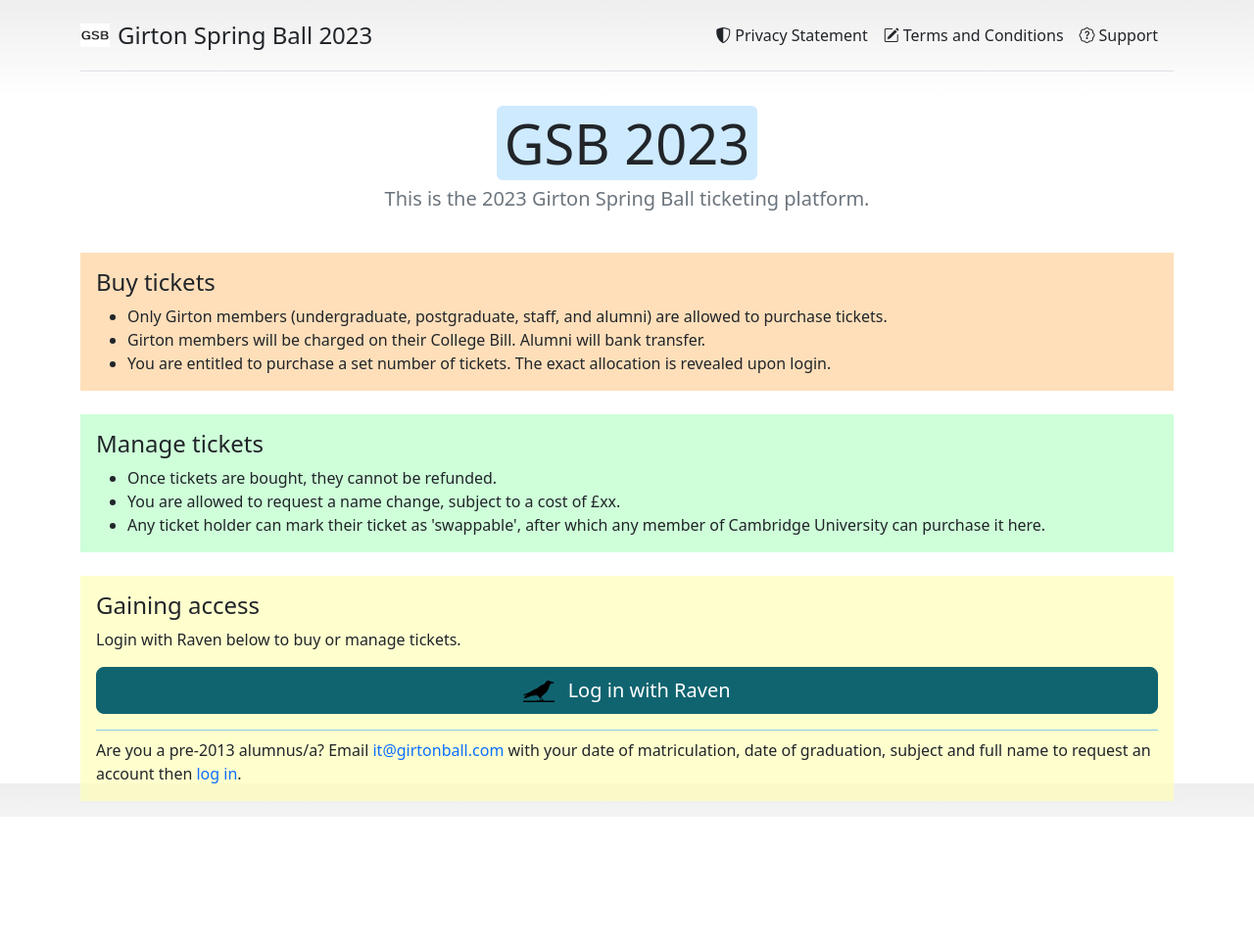
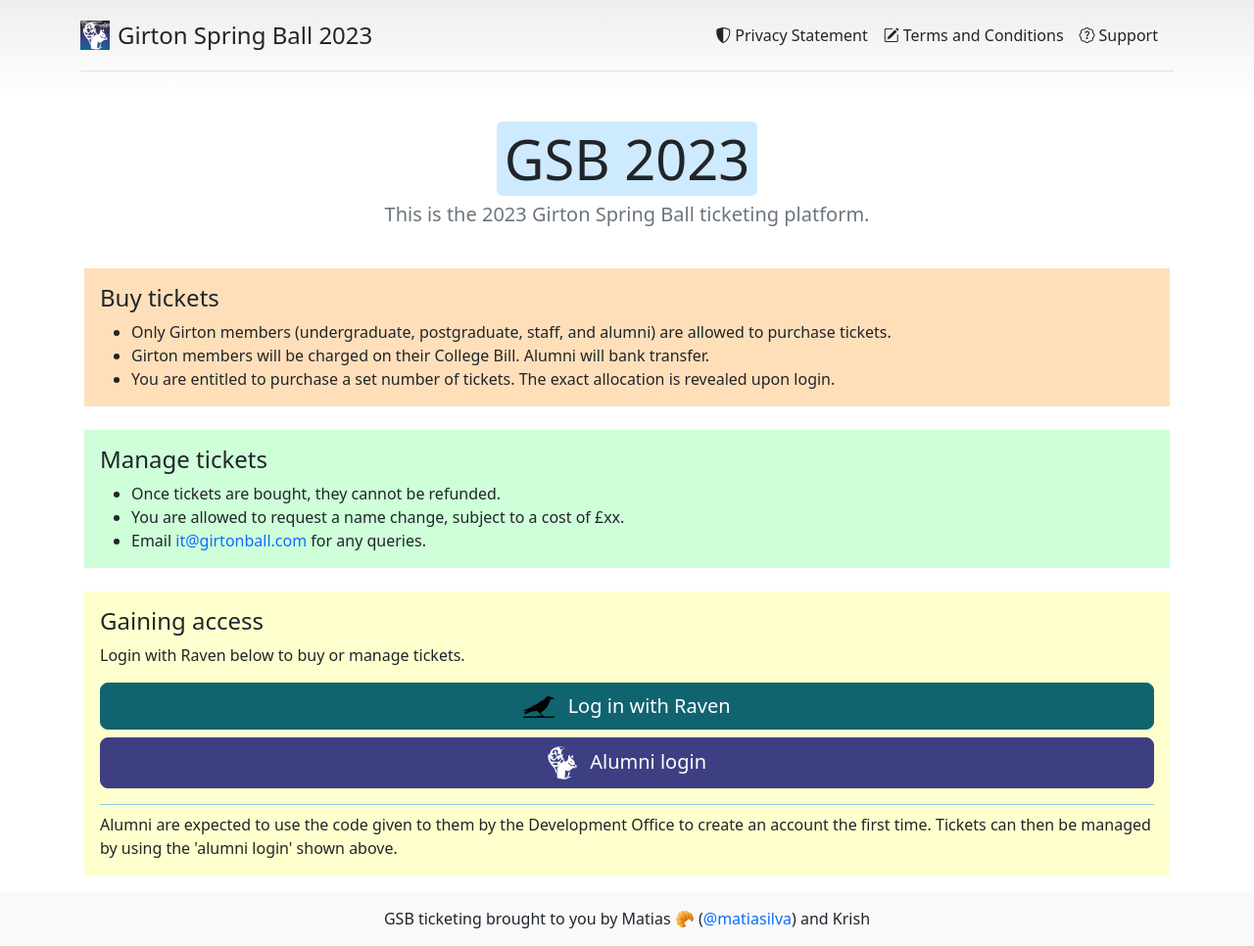
Before and after one commit to matiasilva/gsb-ticketing, a Django app: page / in a window 1280 px wide. Shown: the whole page at 98% size. Before the commit the page ends 829 px from the top, so only its background shows below. Run offline with Django 4.2, Linux system fonts and the light colour scheme; parts of the project's set-up code (start-up, migrations or seed data) failed here and were passed over; some libraries are stand-ins or nearby versions.

Commit message:
New styles, rename guest, small tweaks

```diff
--- a/app/settings/production.py
+++ b/app/settings/production.py
@@ -30,10 +30,10 @@ ADMINS = [
     ('Matias', 'info@matiasilva.com'),
 ]
 
-EMAIL_HOST = 'smtp.srcf.net'
+EMAIL_HOST = 'smtp.zeptomail.eu'
 EMAIL_PORT = 587
 EMAIL_USE_TLS = True
-SERVER_EMAIL = f'{os.environ["EMAIL_HOST_USER"]}@srcf.net'
+SERVER_EMAIL = f'it@girtonball.com'
 
 if 'EMAIL_HOST_USER' in os.environ:
     EMAIL_HOST_PASSWORD = os.environ["EMAIL_HOST_PASSWORD"]
--- a/app/static/style.css
+++ b/app/static/style.css
@@ -3,10 +3,6 @@ body {
   padding-top: 70px;
 }
 */
-
-html {
-  height: 100%;
-}
 
 /* raven button styling */
 
@@ -23,3 +19,17 @@ html {
   --bs-btn-active-bg: #0b464e;
   --bs-btn-active-border-color: #0b464e;
 }
+
+.btn-gsb-alum {
+  --bs-btn-color: var(--bs-white);
+  --bs-btn-bg: rgb(62, 63, 131);
+  --bs-btn-border-color: rgb(62, 63, 131);
+  --bs-btn-border-radius: 0.5rem;
+  --bs-btn-hover-color: var(--bs-white);
+  --bs-btn-hover-bg: #3e3f83;
+  --bs-btn-hover-border-color: #3e3f83;
+  --bs-btn-focus-box-shadow: 0 0 0 0.25rem rgba(62, 63, 131, 0.5);
+  --bs-btn-active-color: var(--bs-btn-hover-color);
+  --bs-btn-active-bg: #373876;
+  --bs-btn-active-border-color: #373876;
+}
--- a/app/templates/base.html
+++ b/app/templates/base.html
@@ -66,13 +66,13 @@
         <header class='container my-3'>
             <div class="d-flex flex-column flex-lg-row align-items-center pb-3 mb-4 border-bottom">
                 <a href="/" class="d-flex align-items-center text-dark text-decoration-none">
-                    <img src="{% static 'favicon-32x32.png' %}" width="30" height="24" class="d-inline-block align-text-top me-2">
+                    <img src="{% static 'android-chrome-192x192.png' %}" width="30" height="30" class="d-inline-block align-text-top me-2">
                     <span class="fs-4">Girton Spring Ball 2023</span>
                 </a>
 
                 <nav class="d-inline-flex mt-2 mt-md-0 ms-lg-auto">
-                    <a class="me-3 py-2 text-dark" href="{% url 'privacy'%}"><i class="bi bi-shield-shaded me-1"></i>Privacy Statement</a>
-                    <a class="me-3 py-2 text-dark" href="{% url 'terms'%}"><i class="bi bi-pencil-square me-1"></i>Terms and Conditions</a>
+                    <a class="me-3 py-2 text-dark" href="https://girtonball.com/legal.html"><i class="bi bi-shield-shaded me-1"></i>Privacy Statement</a>
+                    <a class="me-3 py-2 text-dark" href="https://girtonball.com/legal.html"><i class="bi bi-pencil-square me-1"></i>Terms and Conditions</a>
                     <a class="me-3 py-2 text-dark" href="https://www.girtonball.com#support"><i class="bi bi-patch-question me-1"></i>Support</a>
                     {% if user.is_authenticated %}
                         <a class="py-2 text-dark" href="{% url 'raven_logout' %}"><i class="bi bi-box-arrow-left me-1"></i>Log out</a>
@@ -91,7 +91,10 @@
                 </div>
             {% endfor %}
         {% endif %}
-        <main class="container mb-3 pb-3">{% block main %}{% endblock %}</main>
+        <main class="container mb-3 p-3 pb-0">{% block main %}{% endblock %}</main>
+        <footer class="text-center bg-light p-3">
+            <p class="mb-0">GSB ticketing brought to you by Matias 🥐 (<a href="https://www.github.com/matiasilva">@matiasilva</a>) and Krish</p>
+        </footer>
         <!-- lazy load JS -->
         {% block scripts %} {% endblock %}
     </body>
--- a/app/templates/index.html
+++ b/app/templates/index.html
@@ -31,7 +31,7 @@
         <ul class="mb-0">
             <li>Once tickets are bought, they cannot be refunded.</li>
             <li>You are allowed to request a name change, subject to a cost of £xx.</li>
-            <li>Any ticket holder can mark their ticket as 'swappable', after which any member of Cambridge University can purchase it here.</li>
+            <li>Email<a href="mailto:it@girtonball.com"> it@girtonball.com</a> for any queries.</li>
         </ul>
     </div>
 
@@ -51,8 +51,20 @@
 
                 Log in with Raven
             </a>
+            <a
+                href="{% url 'login_manual' %}"
+                class="btn btn-lg btn-gsb-alum w-100 mb-2"
+            >
+                <img
+                    src="{% static 'images/squirrel.png' %}"
+                    class="me-2"
+                    style="width: 30px"
+                />
+
+                Alumni login
+            </a>
         </div>
-        <p class="mb-0">Are you a pre-2013 alumnus/a? Email<a href="mailto:it@girtonball.com"> it@girtonball.com</a> with your date of matriculation, date of graduation, subject and full name to request an account then <a href="{% url 'login_manual'%}">log in</a>.</p>
+        <p class="mb-0">Alumni are expected to use the code given to them by the Development Office to create an account the first time. Tickets can then be managed by using the 'alumni login' shown above.</p>
 
     </div>
 {% endblock %}
--- a/app/ticketing/fixtures/ticket_extra.json
+++ b/app/ticketing/fixtures/ticket_extra.json
@@ -4,10 +4,9 @@
     "pk": 1,
     "fields": {
       "enum": "ALUM_DONATION",
-      "name": "Alumni donation extra",
+      "name": "Alumni contribution extra",
       "price": 15,
-      "label": "I want to donate £15 to the ball",
-      "requires_first": true,
+      "label": "I want to contribute £15 to the ball",
       "opt_out": true
     }
   }
--- a/app/ticketing/urls.py
+++ b/app/ticketing/urls.py
@@ -12,6 +12,7 @@ urlpatterns = [
     path('buy/', views.buy_ticket, name='buy_ticket'),
     path('privacy/', flatpage_views.flatpage, {'url': '/privacy/'}, name='privacy'),
     path('terms/', flatpage_views.flatpage, {'url': '/terms/'}, name='terms'),
-    path('accounts/login/manual', views.login_manual, name='login_manual'),
+    path('accounts/login/guest', views.login_guest, name='login_guest'),
+    path('accounts/signup/guest', views.signup_guest, name='signup_guest'),
     path('', views.index, name='index'),
 ]
--- a/app/ticketing/views.py
+++ b/app/ticketing/views.py
@@ -2,8 +2,10 @@ from datetime import date
 
 import requests
 from django.contrib import messages
+from django.core.mail import send_mail
 from django.http import HttpResponse
 from django.shortcuts import redirect, render
+from django.template.loader import render_to_string
 
 from .forms import BuyTicketForm, ManualLoginForm, SignupForm
 from .models import Setting, Ticket, TicketAllocation, TicketKind, UserKind
@@ -14,15 +16,7 @@ def index(request):
     return render(request, "index.html", {"title": "Home"})
 
 
-def privacy(request):
-    return render(request, "privacy.html")
-
-
-def terms(request):
-    return render(request, "terms.html")
-
-
-def login_manual(request):
+def login_guest(request):
     user = request.user
 
     if request.method == 'POST':
@@ -31,6 +25,10 @@ def login_manual(request):
 
     else:
         return render(request, "login_manual.html", {"form": ManualLoginForm()})
+
+
+def signup_guest(request):
+    pass
 
 
 @login_required
@@ -162,6 +160,16 @@ def buy_ticket(request):
                 valid_extra = form.cleaned_data.get(f'alum_donation_{ticket.kind.pk}')
                 if valid_extra:
                     ticket.extras.add(valid_extra)
+
+                # send confirmation email
+                msg = render_to_string("emails/buy.txt", {"ticket": ticket})
+                send_mail(
+                    'GSB23 Ticketing: Ticket Confirmation',
+                    msg,
+                    'it@girtonball.com',
+                    ticket.email,
+                )
+
                 if allocation.count() == allocation.quantity:
                     # disable ticket allocation once max limit has been reached
                     allocation.is_active = False
```
Also changed, not shown: app/templates/emails/buy.txt (added, +30 -0 lines), app/templates/login_manual.html (+17 -4 lines), app/static/android-chrome-192x192.png, app/static/android-chrome-512x512.png, app/static/apple-touch-icon.png, app/static/favicon-16x16.png, app/static/favicon-32x32.png, app/static/favicon.ico, app/static/images/squirrel.png (added).
